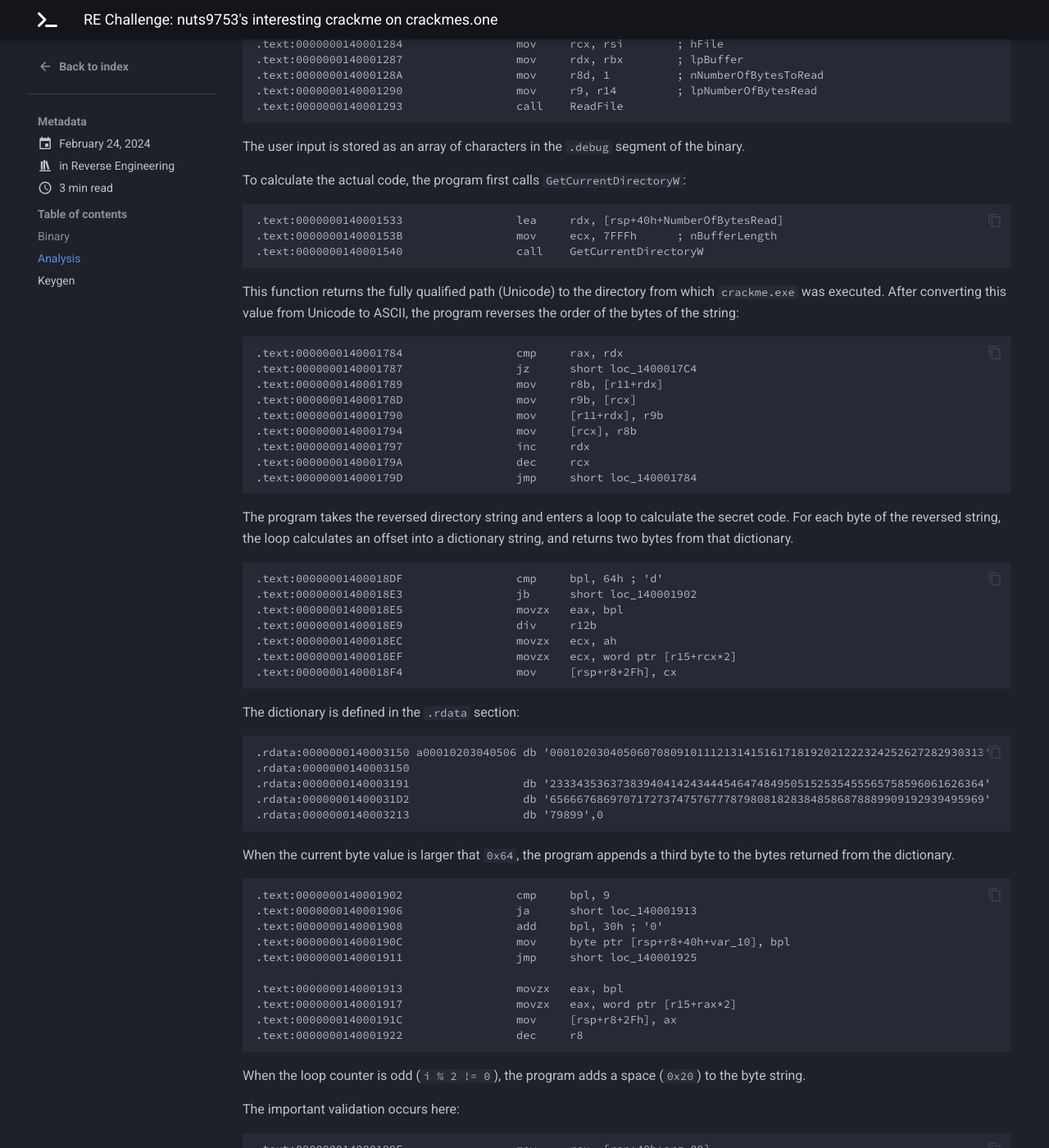
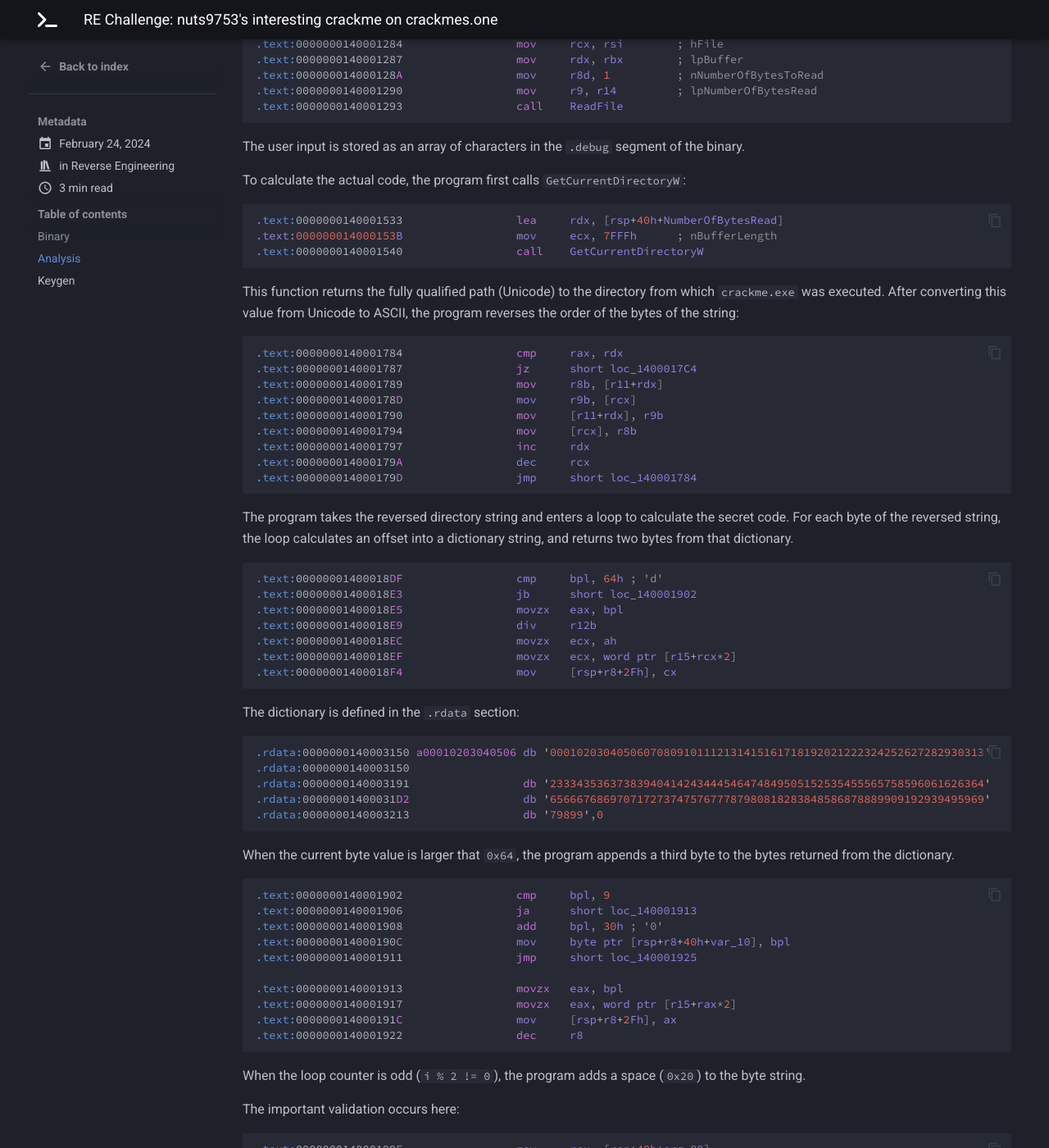
Before and after one commit to 0xada4d/crackmes.blog, an MkDocs documentation site: the page built from docs/posts/nuts9753-interesting-crackme.md, in a window 1280 px wide and 1400 px high, scrolled down 768 px. Shown: the whole window at 82% size. Built offline with MkDocs 1.6.1 and Material for MkDocs 9.7.7, drawn with Linux system fonts in a browser that asks for light colours; some of the changed text lies outside the part shown.

Commit message:
formatting

````diff
--- a/docs/posts/nuts9753-interesting-crackme.md
+++ b/docs/posts/nuts9753-interesting-crackme.md
@@ -34,7 +34,7 @@
 
 Near the beginning of the `start` function, we find the request for the code:
 
-```
+```asm
 .text:0000000140001209                 lea     rdx, aEnterTheCode
 .text:0000000140001210                 mov     r8d, 10h
 .text:0000000140001216                 call    sub_140001AB0
@@ -42,7 +42,7 @@
 
 The program reads the input data from STDIN one byte at a time using the Windows `ReadFile` function:
 
-```
+```asm
 .text:000000014000127E                 and     [rsp+40h+var_20], 0
 .text:0000000140001284                 mov     rcx, rsi        ; hFile
 .text:0000000140001287                 mov     rdx, rbx        ; lpBuffer
@@ -55,7 +55,7 @@
 
 To calculate the actual code, the program first calls `GetCurrentDirectoryW`:
 
-```
+```asm
 .text:0000000140001533                 lea     rdx, [rsp+40h+NumberOfBytesRead]
 .text:000000014000153B                 mov     ecx, 7FFFh      ; nBufferLength
 .text:0000000140001540                 call    GetCurrentDirectoryW
@@ -63,7 +63,7 @@
 
 This function returns the fully qualified path (Unicode) to the directory from which `crackme.exe` was executed. After converting this value from Unicode to ASCII, the program reverses the order of the bytes of the string:
 
-```
+```asm
 .text:0000000140001784                 cmp     rax, rdx
 .text:0000000140001787                 jz      short loc_1400017C4
 .text:0000000140001789                 mov     r8b, [r11+rdx]
@@ -77,7 +77,7 @@
 
 The program takes the reversed directory string and enters a loop to calculate the secret code. For each byte of the reversed string, the loop calculates an offset into a dictionary string, and returns two bytes from that dictionary.
 
-```
+```asm
 .text:00000001400018DF                 cmp     bpl, 64h ; 'd'
 .text:00000001400018E3                 jb      short loc_140001902
 .text:00000001400018E5                 movzx   eax, bpl
@@ -89,7 +89,7 @@
 
 The dictionary is defined in the `.rdata` section:
 
-```
+```asm
 .rdata:0000000140003150 a00010203040506 db '00010203040506070809101112131415161718192021222324252627282930313'
 .rdata:0000000140003150
 .rdata:0000000140003191                 db '23334353637383940414243444546474849505152535455565758596061626364'
@@ -99,7 +99,7 @@
 
 When the current byte value is larger that `0x64`, the program appends a third byte to the bytes returned from the dictionary.
 
-```
+```asm
 .text:0000000140001902                 cmp     bpl, 9
 .text:0000000140001906                 ja      short loc_140001913
 .text:0000000140001908                 add     bpl, 30h ; '0'
@@ -116,7 +116,7 @@
 
 The important validation occurs here:
 
-```
+```asm
 .text:000000014000199E                 mov     rcx, [rsp+40h+arg_88]
 .text:00000001400019A6                 mov     rdx, [rsp+40h+arg_90]
 .text:00000001400019AE                 lea     r8, unk_1400030C0
````
Also changed, not shown: docs/posts/ObfuscationFiesta.md (+6 -0 lines).
